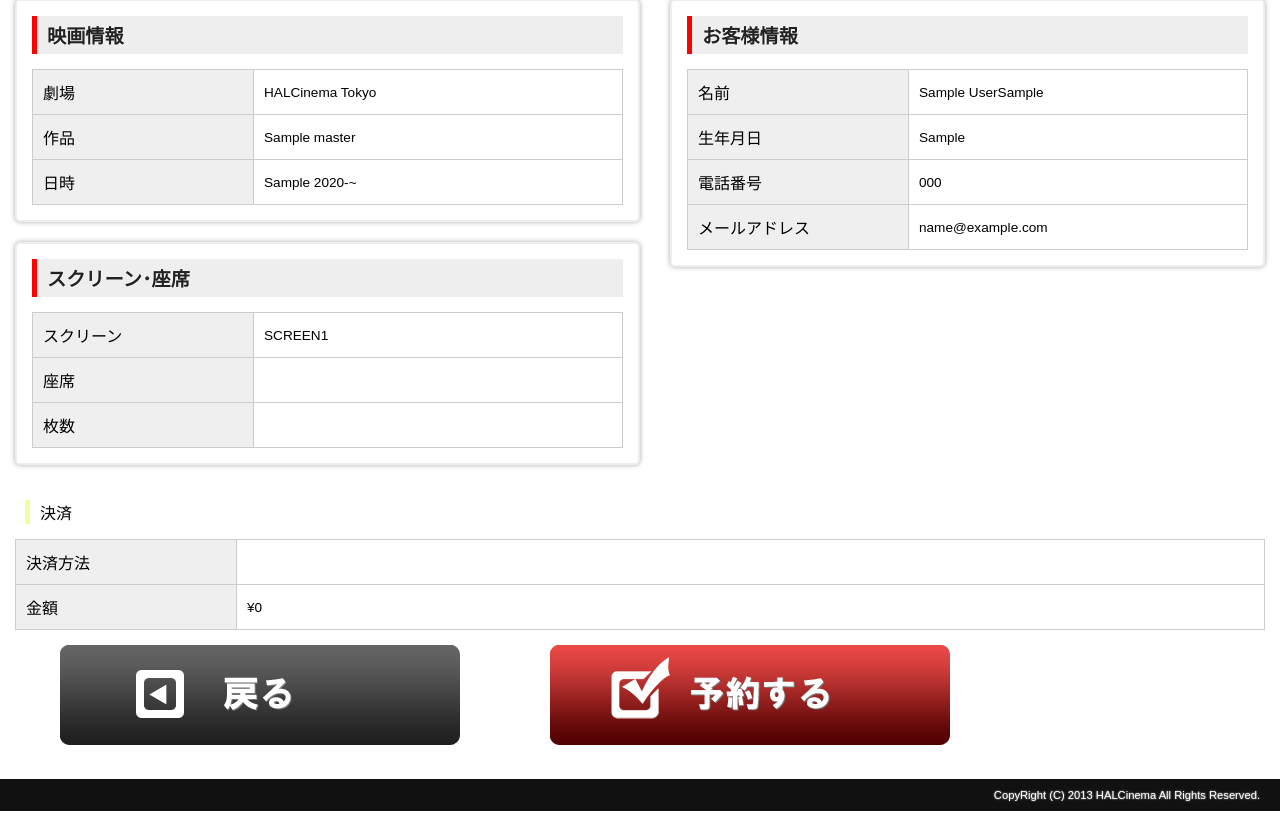
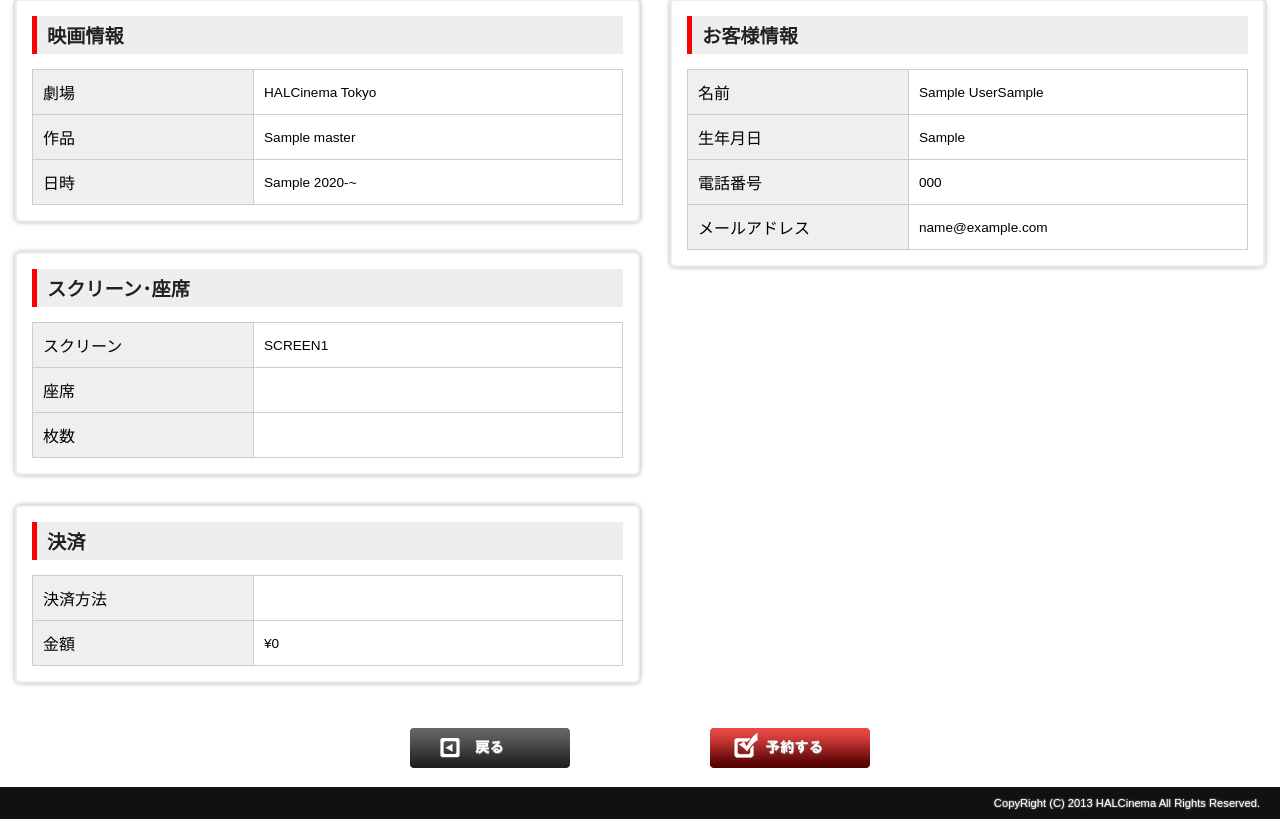
Before and after one commit to saison/HALCinema, a PHP site: page /tokyo/reserve/confirm.php in a window 1280 px wide. Shown: the part 170-989 px from the top of the page. Run offline with PHP 8.4, Linux system fonts and the light colour scheme; the visitor is signed in with stand-in values (Sample User, id 1); tables that the repository leaves empty or names only in its code hold one stand-in row (values such as "Sample post"); data that the repository does not hold is empty; style sheets or scripts are compiled from the project's sources; some libraries are stand-ins or nearby versions.

Commit message:
デザイン修正

```diff
--- a/tokyo/module/css/confirm.css
+++ b/tokyo/module/css/confirm.css
@@ -26,14 +26,19 @@ h4 {
   font-size: 85%;
 }
 
-#yoyakuBack {
-  width: 400px;
-  float: left;
-  margin: 15px 45px;
+#yoyakuBtBox {
+  width: 600px;
+  margin: 0 auto;
 }
 
-#yoyakuSelect {
-  width: 400px;
+#yoyakuBackBt {
+  width: 300px;
+  text-align: center;
   float: left;
-  margin: 15px 45px;
 }
+
+#yoyakuOkBt {
+  width: 300px;
+  text-align: center;
+  float: left;
+}
--- a/tokyo/module/sass/confirm.scss
+++ b/tokyo/module/sass/confirm.scss
@@ -22,13 +22,17 @@ h4{
 	padding:10px;
   font-size:85%;
 }
-#yoyakuBack{
-	width:400px;
-	float:left;
-	margin:15px 45px;
+#yoyakuBtBox{
+  width:600px;
+  margin:0 auto;
 }
-#yoyakuSelect{
-	width:400px;
-	float:left;
-	margin:15px 45px;
+#yoyakuBackBt{
+  width:300px;
+  text-align:center;
+  float:left;
 }
+#yoyakuOkBt{
+  width:300px;
+  text-align:center;
+  float:left;
+}
--- a/tokyo/reserve/confirm.php
+++ b/tokyo/reserve/confirm.php
@@ -21,9 +21,8 @@
 	$seniorCount = 0;
 	$pear1Count  =0;
 	$pear2Count =0;
-  $reserveSeat = "";
 	while($reserveRow = mysqli_fetch_array($reserveResult)){
-			$reserveSeat += $reserveRow["seat_number"]."　";
+			$reserveSeat[] = $reserveRow["seat_number"];
 			$priceId = $reserveRow["movie_price_id"];
 			switch($priceId){
 				case 'mp0001':
@@ -94,7 +93,7 @@
           </table>
         </div>
       </div>
-      <div class="contentBox mtb20">
+      <div class="contentBox mtb30">
         <div class="reserveTitle">
           <h3>スクリーン･座席</h3>
         </div>
@@ -106,7 +105,12 @@
             </tr>
             <tr>
               <th>座席</th>
-              <td><?php echo $reserveSeat; ?></td>
+              <td><?php
+                    for($i=0;$i<count($reserveSeat);$i++){
+                      echo $reserveSeat[$i]." ";
+                    }
+                  ?>
+              </td>
             </tr>
             <tr>
               <th>枚数</th>
@@ -115,39 +119,11 @@
           </table>
         </div>
       </div>
-    </div>
-    <div class="boxCol2Right">
-      <div class="contentBox">
+      <div class="contentBox mtb30">
         <div class="reserveTitle">
-          <h3>お客様情報</h3>
+          <h3>決済</h3>
         </div>
         <div class="confirmTable">
-          <table>
-            <tr>
-              <th>名前</th>
-              <td><?php echo $userRow["family_name"].$userRow["first_name"]; ?></td>
-            </tr>
-            <tr>
-              <th>生年月日</th>
-              <td><?php echo $userRow["birthday"]; ?></td>
-            </tr>
-            <tr>
-              <th>電話番号</th>
-              <td><?php echo $userRow["user_tel"]; ?></td>
-            </tr>
-            <tr>
-              <th>メールアドレス</th>
-              <td><?php echo $userRow["user_mail"]; ?></td>
-            </tr>
-          </table>
-        </div>
-      </div>
-    </div>
-  </div>
-
-
-<div class="confirmTable">
-<h4>決済</h4>
           <table>
             <tr>
               <th>決済方法</th>
@@ -187,11 +163,44 @@
             </tr>
           </table>
         </div>
-
-
-<div id="yoyakuBack"><form><input type="image" src="images/yoyakuBack.png" alt="送信する"></form></div>
-<div id="yoyakuSelect"><form action="finish.php" method="post"><input type="image" src="images/yoyakuSelect.png" alt="送信する"></form></div>
-<div class="clear"></div>
+      </div>
+    </div>
+    <div class="boxCol2Right">
+      <div class="contentBox">
+        <div class="reserveTitle">
+          <h3>お客様情報</h3>
+        </div>
+        <div class="confirmTable">
+          <table>
+            <tr>
+              <th>名前</th>
+              <td><?php echo $userRow["family_name"].$userRow["first_name"]; ?></td>
+            </tr>
+            <tr>
+              <th>生年月日</th>
+              <td><?php echo $userRow["birthday"]; ?></td>
+            </tr>
+            <tr>
+              <th>電話番号</th>
+              <td><?php echo $userRow["user_tel"]; ?></td>
+            </tr>
+            <tr>
+              <th>メールアドレス</th>
+              <td><?php echo $userRow["user_mail"]; ?></td>
+            </tr>
+          </table>
+        </div>
+      </div>
+    </div>
+  </div>
+  <div id="yoyakuBtBox" class="clearfix">
+    <div id="yoyakuBackBt">
+      <form><input type="image" src="images/yoyakuBack.png" alt="送信する"></form>
+    </div>
+    <div id="yoyakuOkBt">
+      <form action="finish.php" method="post"><input type="image" src="images/yoyakuSelect.png" alt="送信する"></form>
+    </div>
+  </div>
 
 </div>
 
```
Also changed, not shown: tokyo/reserve/images/yoyakuBack.png, tokyo/reserve/images/yoyakuSelect.png. Lines whose indentation alone changed are shown as unchanged.
